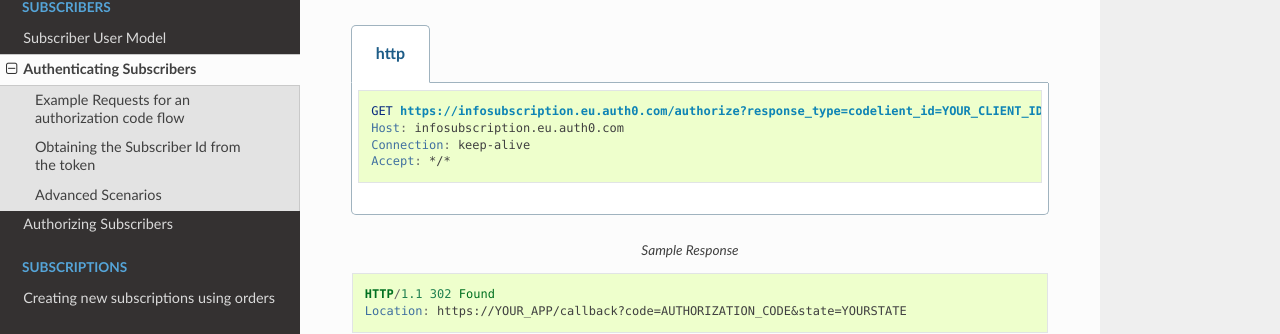
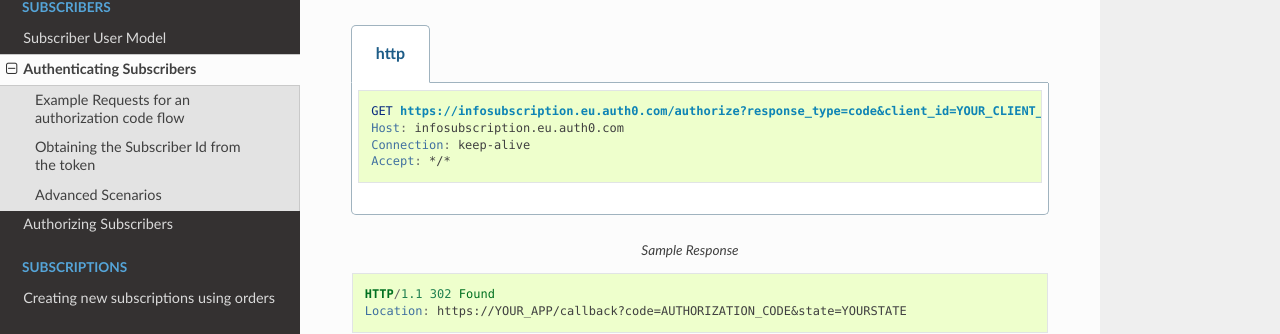
Before and after one commit to infosoftas/info-subscription-doc, a Sphinx documentation site: the page built from source/subscribers/users/authentication.rst, in a window 1280 px wide and 900 px high, scrolled down 1125 px. Shown: the part 156-490 px from the top of the window. Built offline with Sphinx 7.4.7 and the Read the Docs theme 2.0.0, drawn with Linux system fonts in a browser that asks for light colours; formulas are drawn with MathJax 3; part of the change alters nothing that is shown.

Commit message:
Fixed typo in auth flow

```diff
--- a/source/subscribers/users/authentication.rst
+++ b/source/subscribers/users/authentication.rst
@@ -43,7 +43,7 @@ The following are sample requests for an authorization code flow, this can get y
 
     .. code-tab:: http http
 
-        GET https://{AUTH0DOMAIN}/authorize?response_type=codelient_id=YOUR_CLIENT_ID&connection=CONNECTION&scope=openid&redirect_uri=https://YOUR_APP/callback&state=YOURSTATE HTTP/1.1
+        GET https://{AUTH0DOMAIN}/authorize?response_type=code&client_id=YOUR_CLIENT_ID&connection=CONNECTION&scope=openid&redirect_uri=https://YOUR_APP/callback&state=YOURSTATE HTTP/1.1
         Host: {AUTH0DOMAIN}
         Connection: keep-alive
         Accept: */*
```
